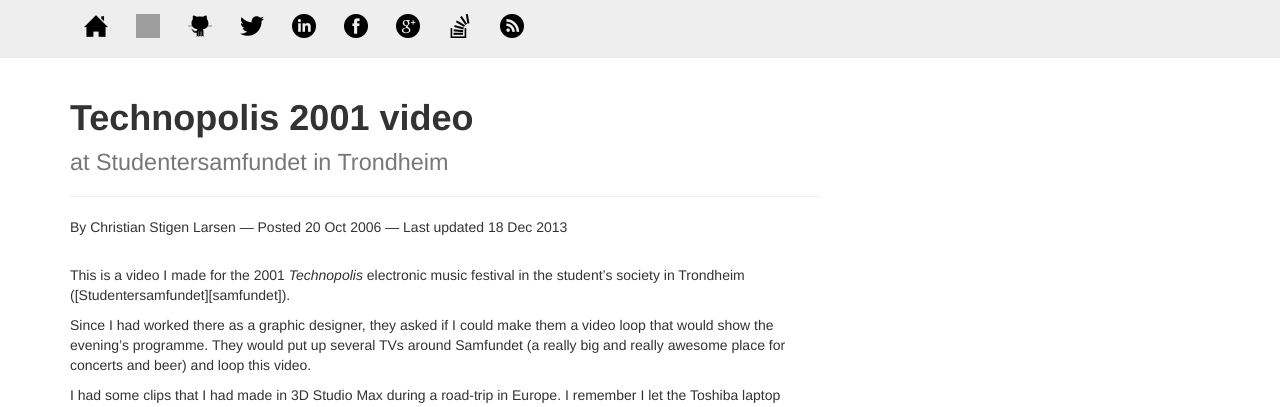
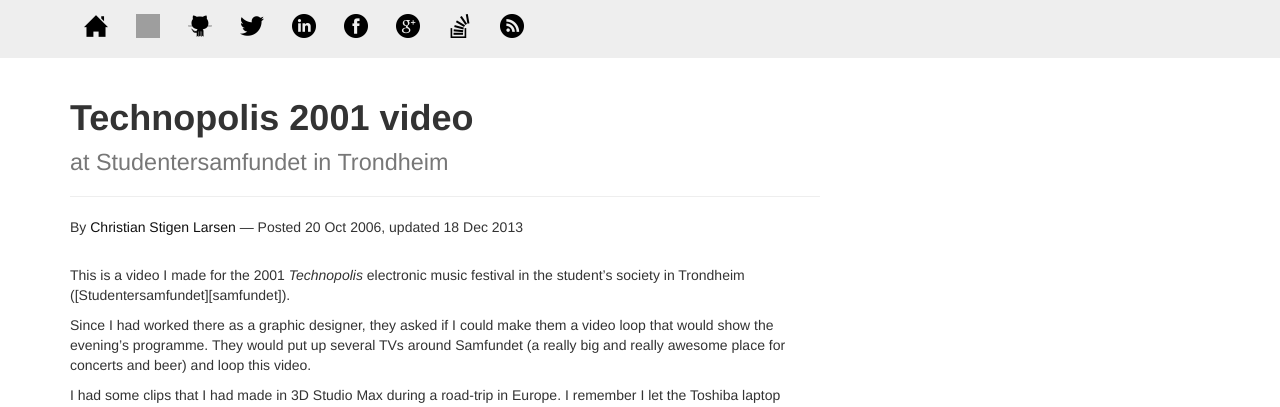
Before and after one commit to cslarsen/csl.name, a Jekyll site: the page built from _posts/2006-10-20-technopolis.markdown, in a window 1280 px wide. Shown: the top 407 px of the page. Built offline with Jekyll 4.4.1, drawn with Linux system fonts in a browser that asks for light colours; Markdown is read by kramdown in place of the engine named in the settings; comment, search, counter and statistics services are not loaded; grey boxes are pictures that could not be loaded.

Commit message:
Shows last updated without mdash

```diff
--- a/_layouts/post.html
+++ b/_layouts/post.html
@@ -15,9 +15,7 @@
     </h1>
     </div>
     <div class="byline">
-      By Christian Stigen Larsen &mdash; Posted {{ page.date | date_to_string }}
-      {% if page.updated %} &mdash;
-        Last updated {{ page.updated | date_to_string }}
+      By <a href="/" style="color:#111;">Christian Stigen Larsen</a> &mdash; Posted {{ page.date | date_to_string }}{% if page.updated %}, updated {{ page.updated | date_to_string }}
       {% endif %}
     </div>
   </header>
```
